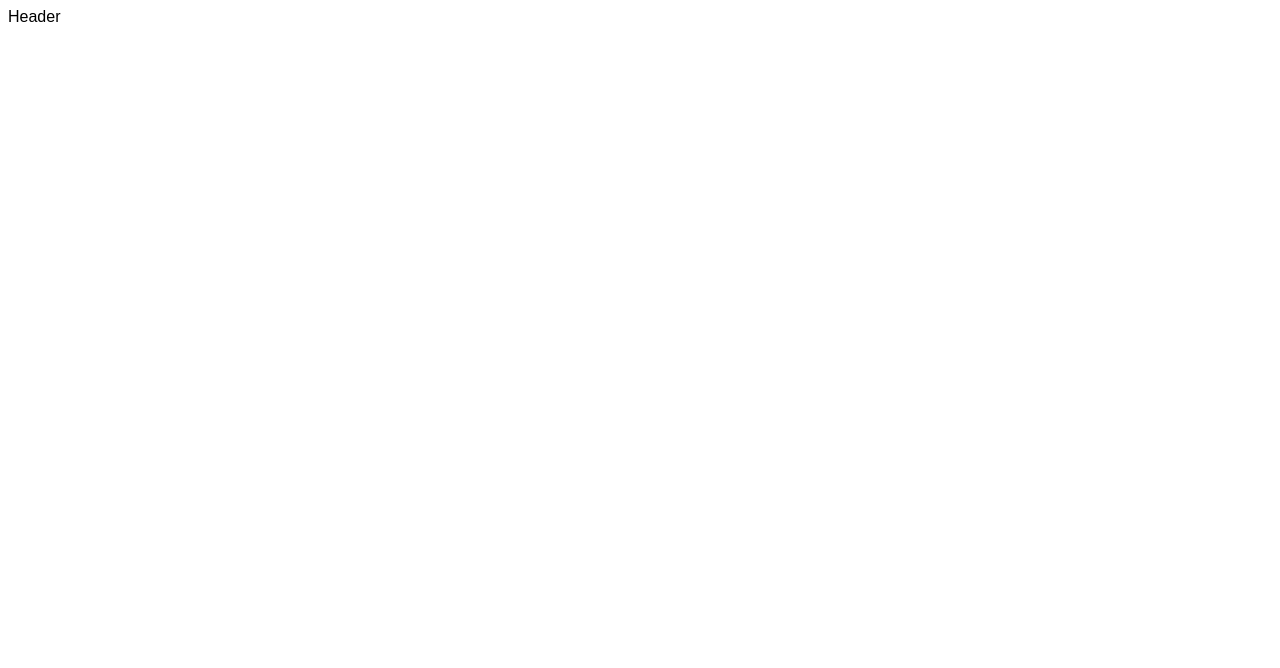
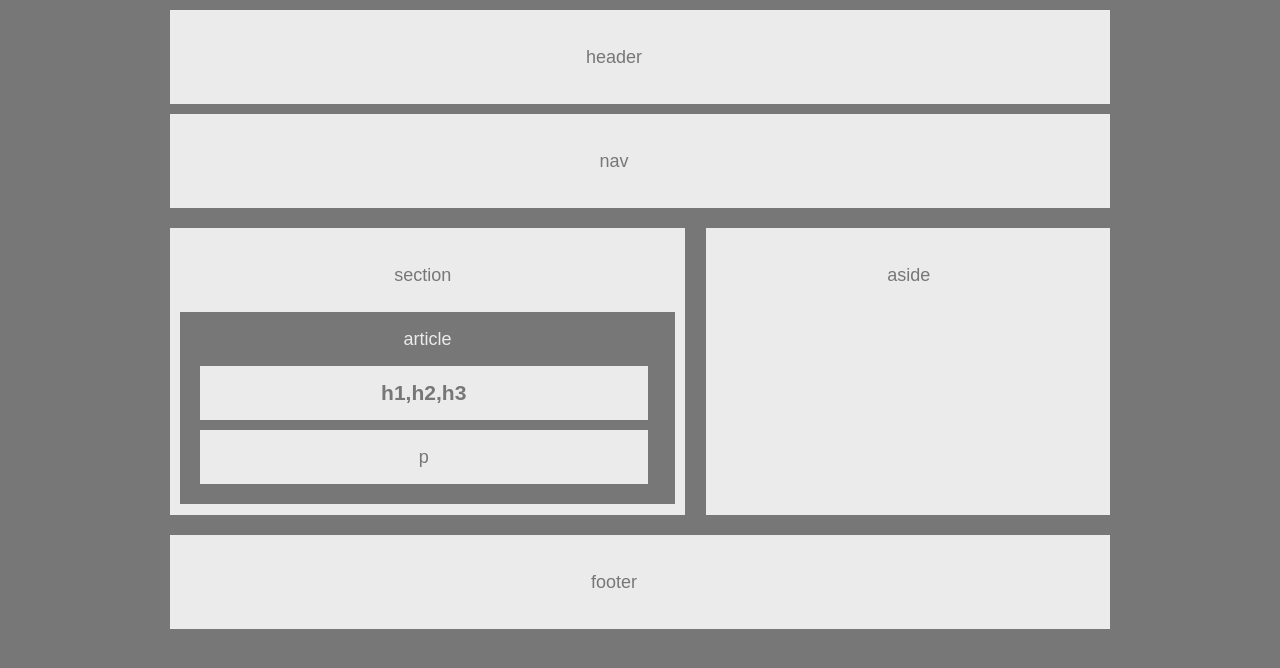
Before and after one commit to Jsceroler/HW-Wireframe, a plain HTML site: page index.html in a window 1280 px wide. Drawn offline with Linux system fonts and the light colour scheme.

Commit message:
Adding full hmwrk to repo

```diff
--- a/index.html
+++ b/index.html
@@ -2,8 +2,34 @@
 <html>
     <head>
         <meta charset="UTF-8">
-        <title></title>
+        <title>HW-Wireframe</title>
         <link rel="stylesheet" type-"text/css" href="style.css"/>
     </head>
-    <header>Header</header>
+    <body>
+        <header>
+            <p>header</p>
+        </header>
+    <nav>
+        <p>nav</p>
+    </nav>
+    <section>
+        <heading>
+            <p>section</p>
+        </heading>
+        <article>
+            <heading>article</heading>
+            <h1>h1,h2,h3</h1>
+            <p>p</p>
+        </article>
+    </section>
+    <aside>
+        <heading>
+            <p>aside</p>
+        </heading>
+    </aside>
+    <div class="clear"></div>
+    <footer>
+        <p>footer</p>
+    </footer>
+    </body>
 </html>
--- a/style.css
+++ b/style.css
@@ -1,26 +1,52 @@
 body
 {
-font-family:'Arial','Helvetica Neue', Arial, Helvetica, sans-serif;
-color:'#777';
-background:'#777';
-width:'960px';
-font-size:'18px';
+width: 960px;
+margin:auto;
+font-family: Arial,"Helvetica Neue",Helvetica,sans-serif;
+font-size:18px;
+line-height:34px;
+color:#777;
+background:#777;
 }
-header,nav,section,aside,footer
+header,
+nav,
+section,
+aside,
+footer
 {
-  background:'#ebebeb';
+display:block;
+padding:10px;
+margin:10px;
+text-align:center;
+background:#ebebeb;
 }
-article
-{
-    color:'#ebebeb';
-    background:'#777';
+section{
+    display:block;
+    float:left;
+    width:495px;
+    height:267px;
+    overflow:hidden;
 }
-h1,p
-{
-color:'#777'
-background:'#ebebeb';
+aside{
+    display:block;
+    float:right;
+    width:40%;
+    height:267px;
+    overflow:hidden;
 }
-section
-{
-    width:'495px';
+article{
+    padding:10px;
+    color:#ebebeb;
+    background:#777;
 }
+.clear{
+    clear:both;
+}
+h1,p{
+    width:90%;
+    padding:10px;
+    margin:10px;
+    color:#777;
+    text-align:center;
+    background:#ebebeb;
+}
```
